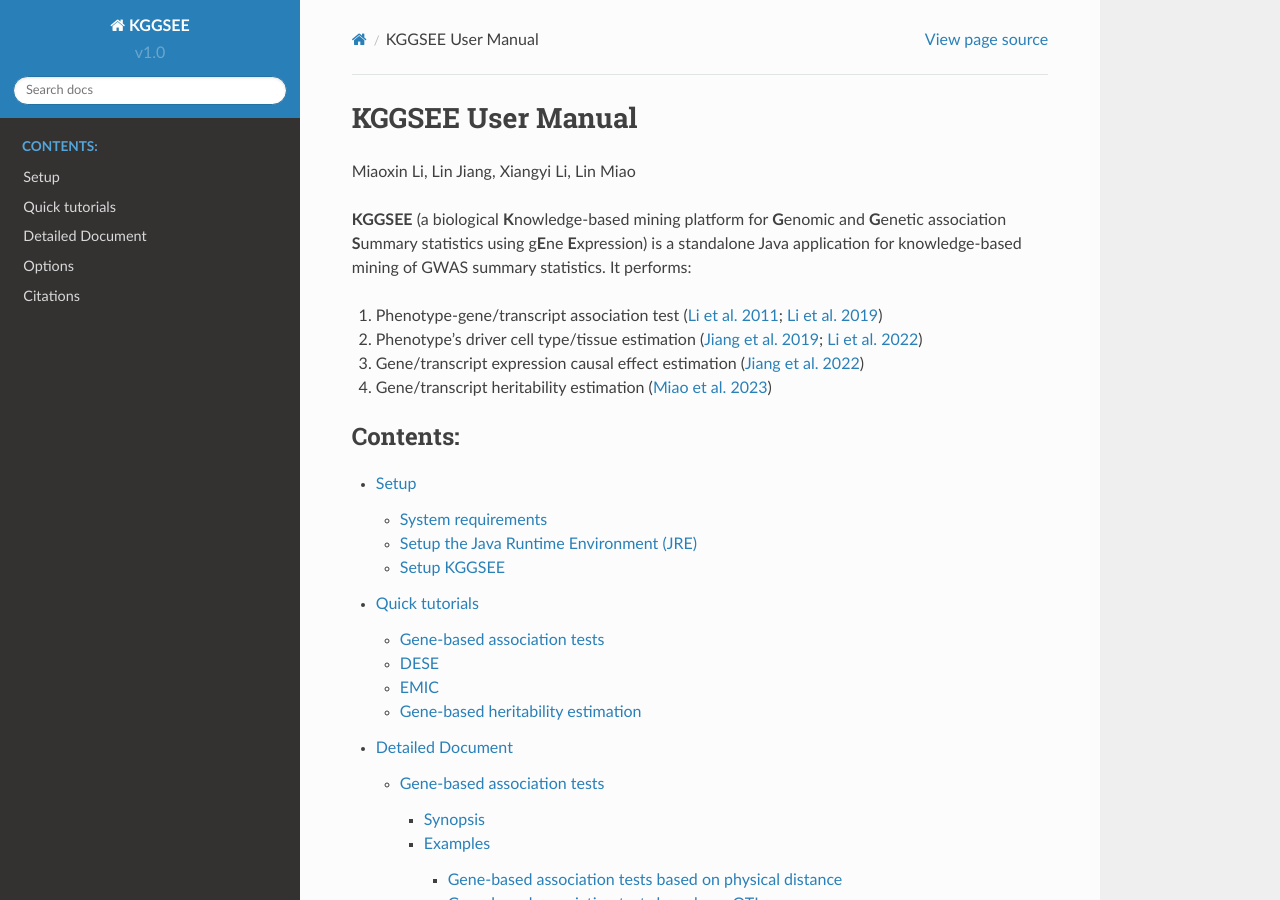
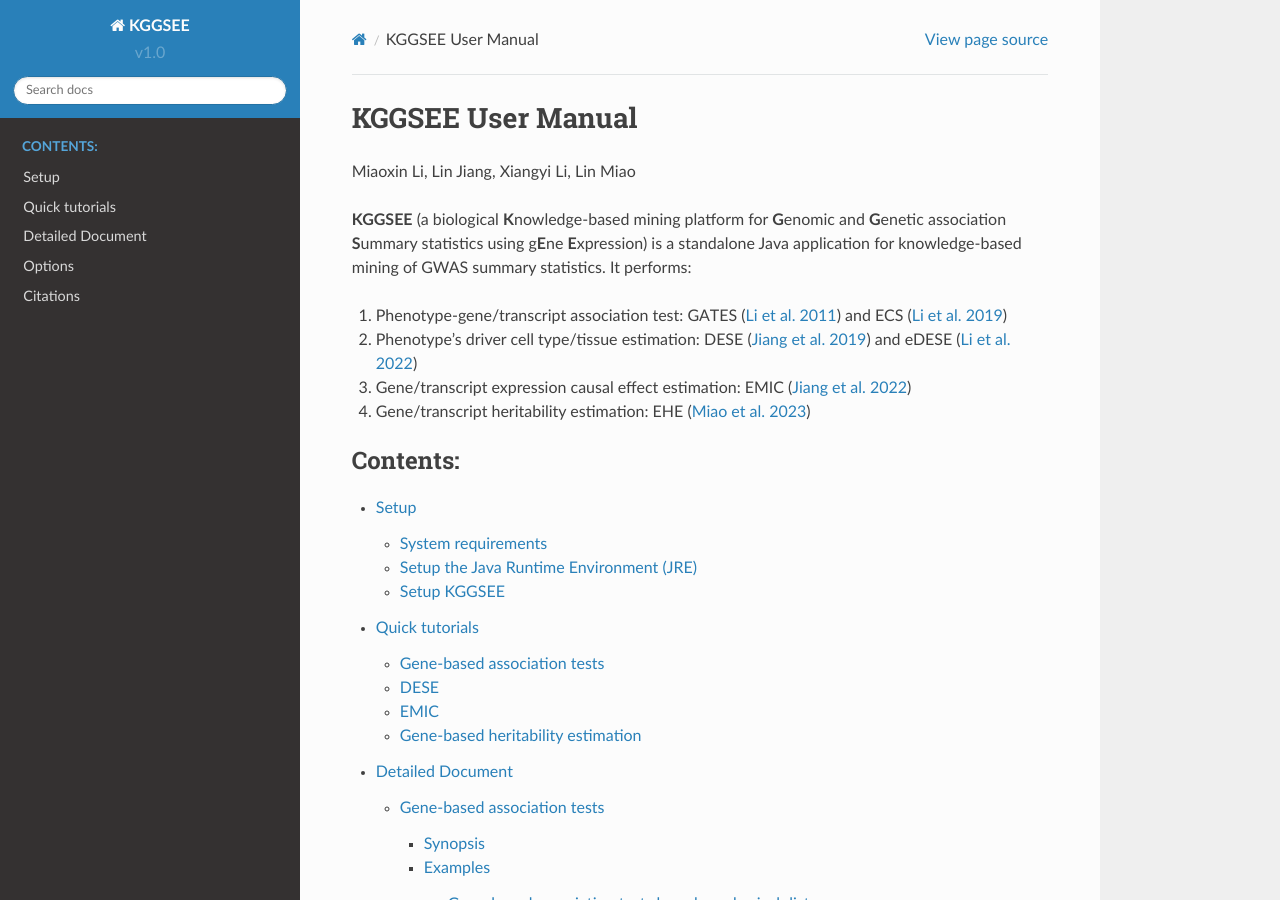
Before and after one commit to pmglab/KGGSEE, a Sphinx documentation site: the page built from doc/source/index.rst, in a window 1280 px wide and 900 px high. Built offline with Sphinx 7.4.7 and the Read the Docs theme 2.0.0, drawn with Linux system fonts in a browser that asks for light colours.

Commit message:
Update index.rst

```diff
--- a/doc/source/index.rst
+++ b/doc/source/index.rst
@@ -8,10 +8,10 @@ Miaoxin Li, Lin Jiang, Xiangyi Li, Lin Miao
 
 .. _four_analyses:
 
-1. Phenotype-gene/transcript association test (`Li et al. 2011 <https://doi.org/10.1016/j.ajhg.2011.01.019>`_; `Li et al. 2019 <https://doi.org/10.1093/bioinformatics/bty682>`_)
-2. Phenotype's driver cell type/tissue estimation (`Jiang et al. 2019 <https://doi.org/10.1186/s13059-019-1801-5>`_; `Li et al. 2022 <https://doi.org/10.7554/elife.70779>`_)
-3. Gene/transcript expression causal effect estimation (`Jiang et al. 2022 <https://doi.org/10.1016/j.ajhg.2022.04.004>`_)
-4. Gene/transcript heritability estimation (`Miao et al. 2023 <https://doi.org/10.1016/j.ajhg.2023.08.006>`_)
+1. Phenotype-gene/transcript association test: GATES (`Li et al. 2011 <https://doi.org/10.1016/j.ajhg.2011.01.019>`_) and ECS (`Li et al. 2019 <https://doi.org/10.1093/bioinformatics/bty682>`_)
+2. Phenotype's driver cell type/tissue estimation: DESE (`Jiang et al. 2019 <https://doi.org/10.1186/s13059-019-1801-5>`_) and eDESE (`Li et al. 2022 <https://doi.org/10.7554/elife.70779>`_)
+3. Gene/transcript expression causal effect estimation: EMIC (`Jiang et al. 2022 <https://doi.org/10.1016/j.ajhg.2022.04.004>`_)
+4. Gene/transcript heritability estimation: EHE (`Miao et al. 2023 <https://doi.org/10.1016/j.ajhg.2023.08.006>`_)
 
 
 .. toctree::
```
